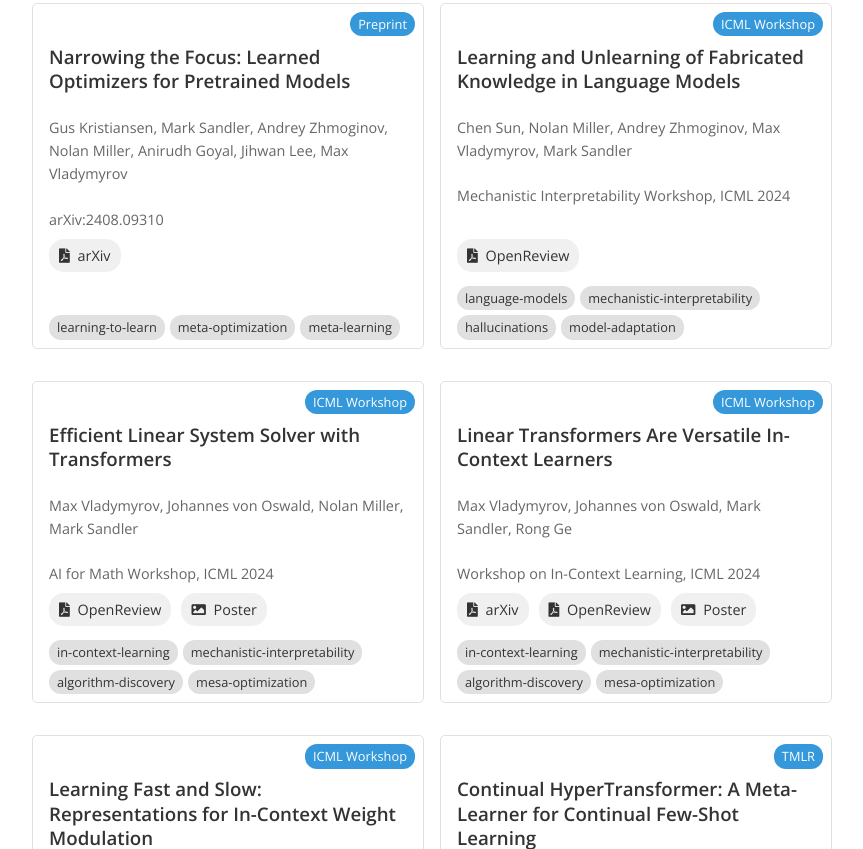
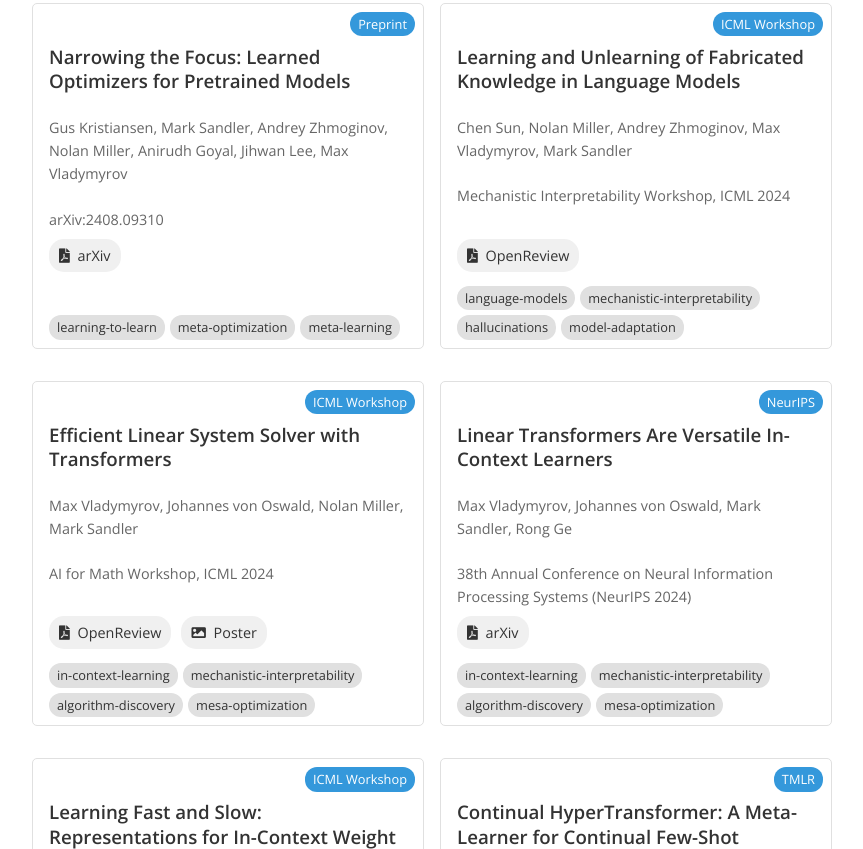
Before and after one commit to max-vladymyrov/max-vladymyrov.github.io, a plain HTML site: page index.html in a window 1280 px wide. Shown: the part 1232-2081 px from the top of the page, without its empty margins (208-1071 px from the left). Drawn offline with nearby package versions, Linux system fonts and the light colour scheme.

Commit message:
Update index.html

```diff
--- a/index.html
+++ b/index.html
@@ -109,14 +109,14 @@
 </div>
 
 <div class="publication-card" data-year="2024" data-tags="in-context-learning,mechanistic-interpretability,algorithm-discovery,mesa-optimization">
-    <div class="venue-tag">ICML Workshop</div>
+    <div class="venue-tag">NeurIPS</div>
     <h3>Linear Transformers Are Versatile In-Context Learners</h3>
     <p class="authors">Max Vladymyrov, Johannes von Oswald, Mark Sandler, Rong Ge</p>
-    <p class="venue">Workshop on In-Context Learning, ICML 2024</p>
+    <p class="venue">38th Annual Conference on Neural Information Processing Systems (NeurIPS 2024)</p>
     <div class="publication-links">
         <a href="https://arxiv.org/abs/2402.14180" class="pub-link"><i class="fas fa-file-pdf"></i> arXiv</a>
-        <a href="https://openreview.net/forum?id=MWV9zfgW9s" class="pub-link"><i class="fas fa-file-pdf"></i> OpenReview</a>
-	<a href="papers/icl-versatile.pdf" class="pub-link"><i class="fas fa-image"></i> Poster</a>
+        <!--<a href="https://openreview.net/forum?id=MWV9zfgW9s" class="pub-link"><i class="fas fa-file-pdf"></i> OpenReview</a>-->
+	<!--<a href="papers/icl-versatile.pdf" class="pub-link"><i class="fas fa-image"></i> Poster</a>-->
     </div>
 	<div class="tags"></div>
 </div>
```
